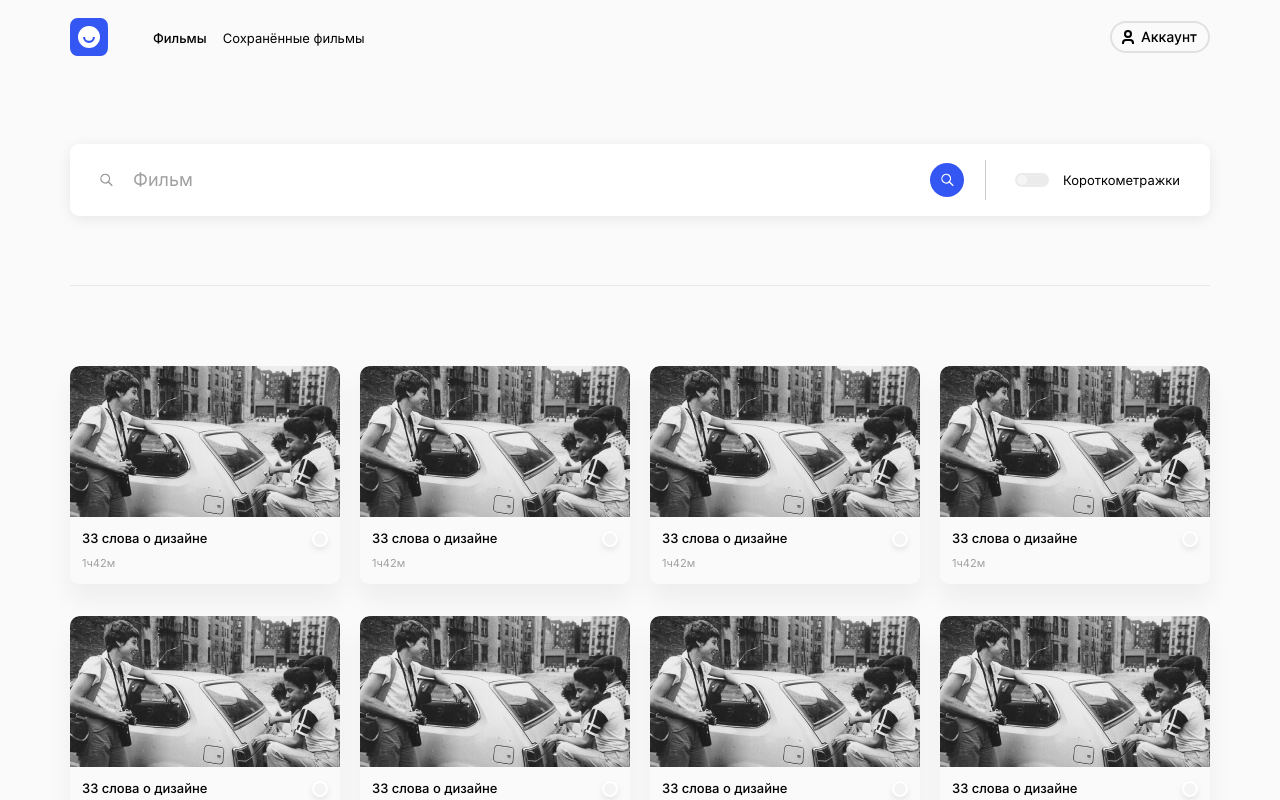
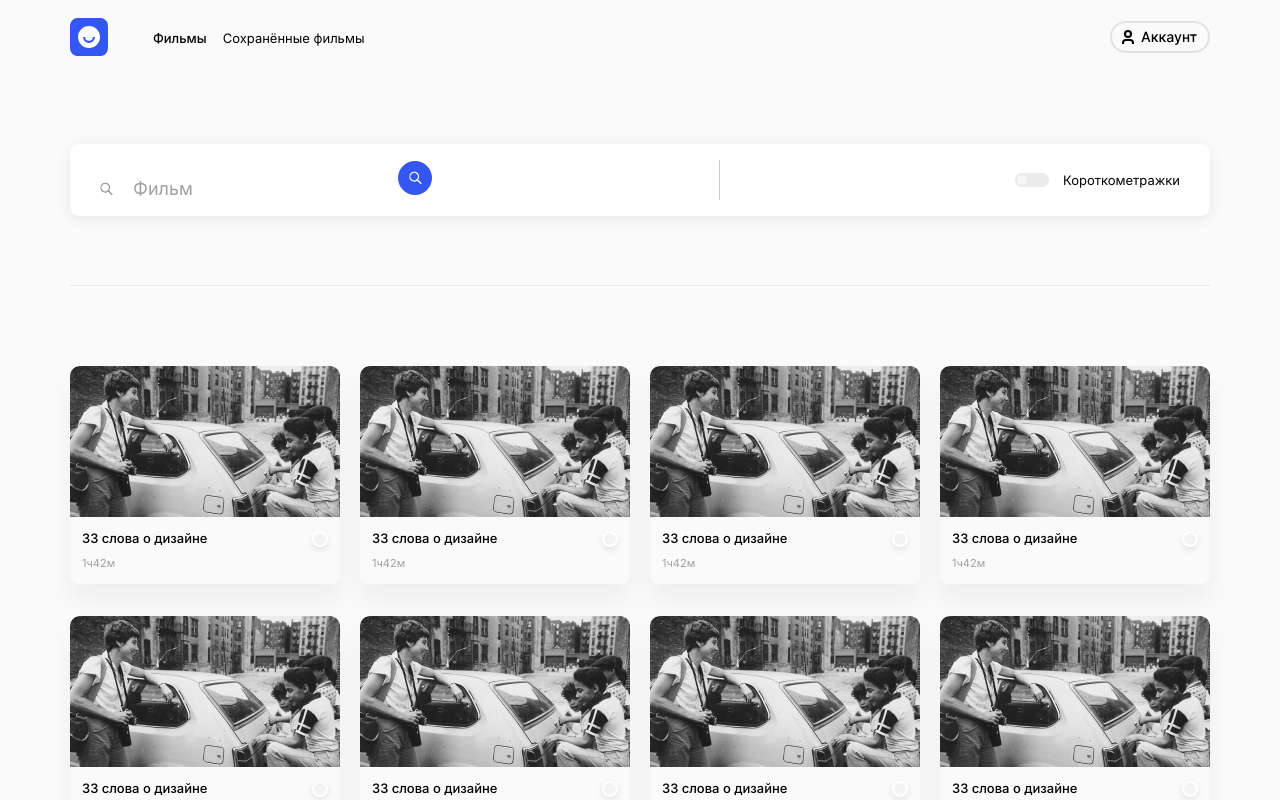
Before and after one commit to ShnaiderDanila/movies-explorer-frontend, a React (Create React App) app: page /movies in a window 1280 px wide. Shown: the top 800 px of the page. Built offline with nearby package versions, Linux system fonts and the light colour scheme.

Commit message:
feat: Add search-form__box class and fix jsx markup in src/components/Movies/SearchForm/SearchForm.js

```diff
--- a/src/components/Movies/SearchForm/SearchForm.js
+++ b/src/components/Movies/SearchForm/SearchForm.js
@@ -14,6 +14,7 @@ function SearchForm() {
   return (
     <section className='search-form'>
       <form className='search-form__form'>
+        <div className='search-form__box'>
           <input className='search-form__input'
             id='film'
             name='film'
@@ -22,9 +23,10 @@ function SearchForm() {
             value={film || ''}
             onChange={handleChangeFilm}
           />
+          <button className='search-form__button' type='submit' />
+        </div>
+        <hr className='search-form__line' />
         <div className='search-form__container'>
-          <button className='search-form__button' type='submit' />
-          <hr className='search-form__line' />
           <FilterCheckbox />
           <label className='search-form__text' htmlFor='switch'>Короткометражки</label>
         </div>
```
Lines whose indentation alone changed are shown as unchanged.
